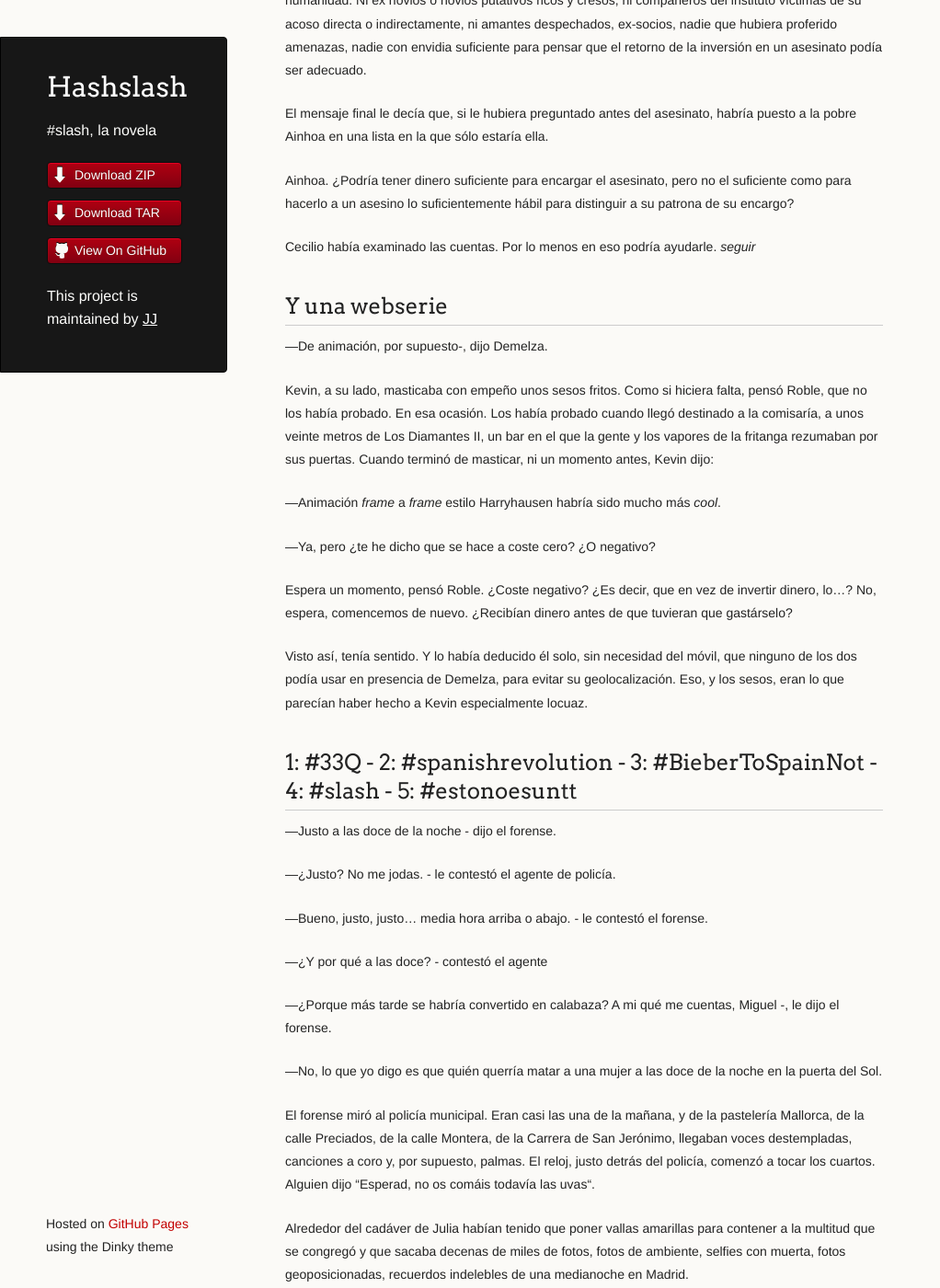
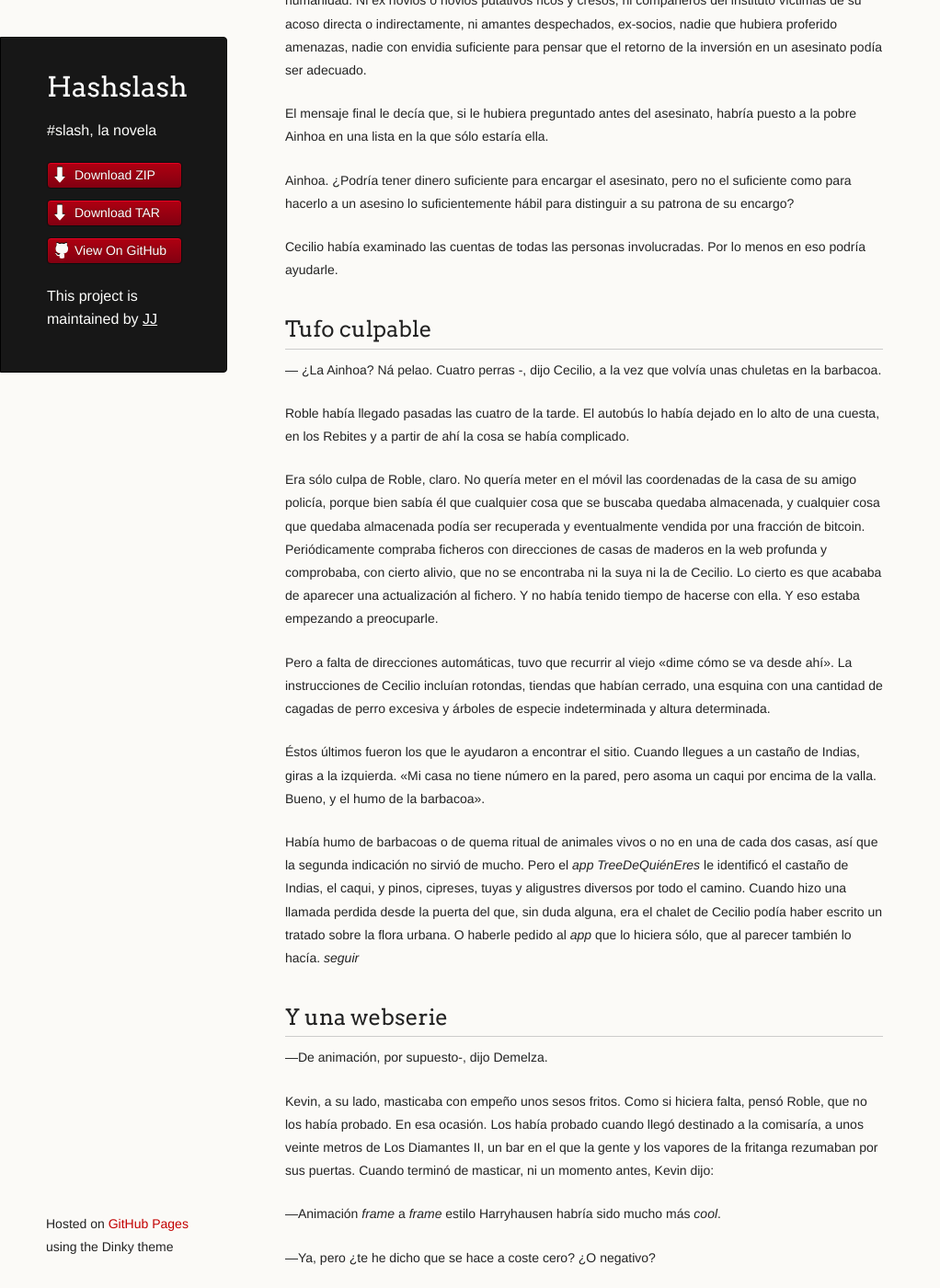
Before and after one commit to JJ/HashSlash, a Jekyll site: the page built from texto/HashSlash.md, in a window 1280 px wide and 1400 px high, scrolled down 87458 px. Shown: the whole window at 92% size, without its empty margins (0-1022 px from the left). Built offline with Jekyll 4.4.1, drawn with Linux system fonts in a browser that asks for light colours.

Commit message:
Sync texto/HashSlash.md from master to gh-pages

```diff
--- a/texto/HashSlash.md
+++ b/texto/HashSlash.md
@@ -4156,8 +4156,48 @@ Ainhoa. ¿Podría tener dinero suficiente para encargar el asesinato,
 pero no el suficiente como para hacerlo a un asesino lo
 suficientemente hábil para distinguir a su patrona de su encargo?
 
-Cecilio había examinado las cuentas. Por lo menos en eso podría
+Cecilio había examinado las cuentas de todas las personas involucradas. Por lo menos en eso podría
 ayudarle.
+
+## Tufo culpable
+
+— ¿La Ainhoa? Ná pelao. Cuatro perras -, dijo Cecilio, a la vez que
+volvía unas chuletas en la barbacoa.
+
+Roble había llegado pasadas las cuatro de la tarde. El autobús lo
+había dejado en lo alto de una cuesta, en los Rebites y a partir de
+ahí la cosa se había complicado.
+
+Era sólo culpa de Roble, claro. No quería meter en el móvil las
+coordenadas de la casa de su amigo policía, porque bien sabía él que
+cualquier cosa que se buscaba quedaba almacenada, y cualquier cosa que
+quedaba almacenada podía ser recuperada y eventualmente vendida por
+una fracción de bitcoin. Periódicamente compraba ficheros con
+direcciones de casas de maderos en la web profunda y comprobaba, con
+cierto alivio, que no se encontraba ni la suya ni la de Cecilio. Lo
+cierto es que acababa de aparecer una actualización al fichero. Y no
+había tenido tiempo de hacerse con ella. Y eso estaba empezando a
+preocuparle.
+
+Pero a falta de direcciones automáticas, tuvo que recurrir al viejo
+«dime cómo se va desde ahí». La instrucciones de Cecilio incluían
+rotondas, tiendas que habían cerrado, una esquina con una cantidad de
+cagadas de perro excesiva y árboles de especie indeterminada y altura
+determinada.
+
+Éstos últimos fueron los que le ayudaron a encontrar el sitio. Cuando
+llegues a un castaño de Indias, giras a la izquierda. «Mi casa no tiene
+número en la pared, pero asoma un caqui por encima de la valla. Bueno,
+y el humo de la barbacoa».
+
+Había humo de barbacoas o de quema ritual de animales vivos o no en
+una de cada dos casas, así que la segunda indicación no sirvió de
+mucho. Pero el *app* *TreeDeQuiénEres* le identificó el castaño de
+Indias, el caqui, y pinos, cipreses, tuyas y aligustres diversos por
+todo el camino. Cuando hizo una llamada perdida desde la puerta del
+que, sin duda alguna, era el chalet de Cecilio podía haber escrito un
+tratado sobre la flora urbana. O haberle pedido al *app* que lo
+hiciera sólo, que al parecer también lo hacía.
 *seguir*
 
 ## Y una webserie
```
